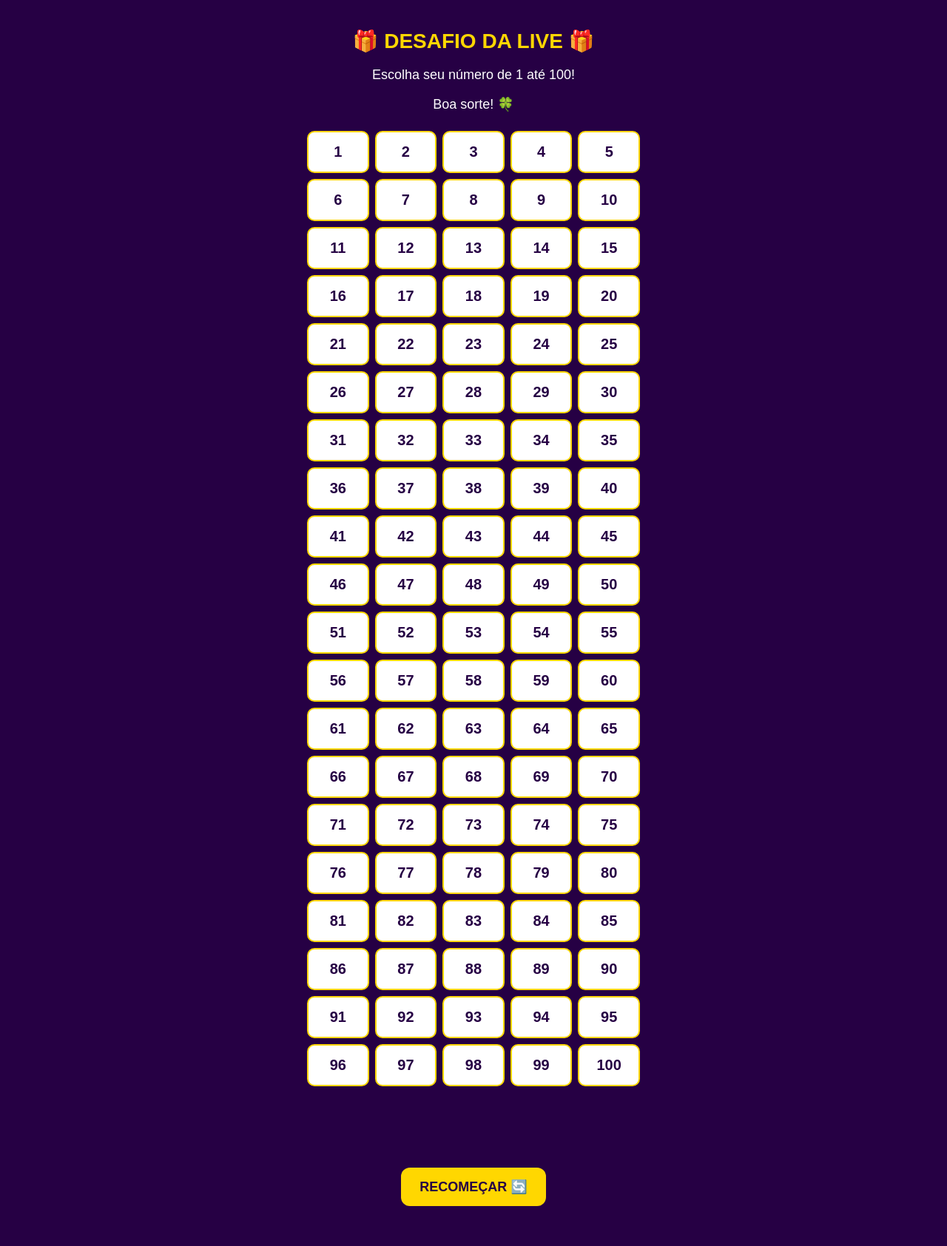
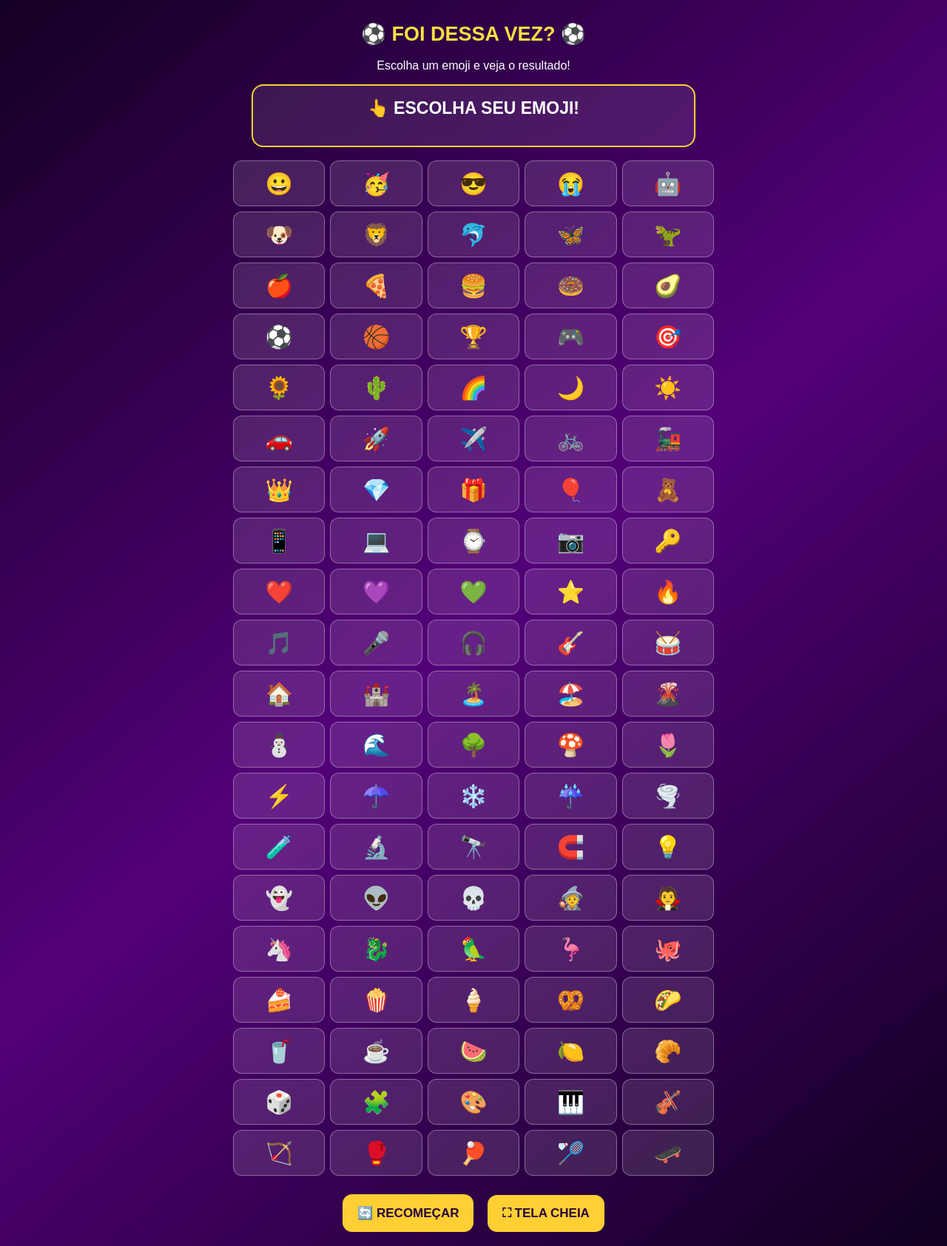
Before and after one commit to sensicalibrada/meusite, a plain HTML site: page index.html in a window 1280 px wide. Shown: the whole page at 74% size. Before the commit the page ends 1651 px from the top, so only its background shows below. Drawn offline with Linux system fonts and the light colour scheme.

Commit message:
Refactor HTML structure and styles

```diff
--- a/index.html
+++ b/index.html
@@ -3,120 +3,248 @@
 <html lang="pt-BR">
 <head>
 <meta charset="UTF-8">
-<meta name="viewport" content="width=device-width, initial-scale=1.0">
-<title>Desafio da Live</title>
-
+<meta name="viewport" content="width=device-width, initial-scale=1">
+<title>Foi Dessa Vez?</title>
 <style>
-* {
-  box-sizing: border-box;
-}
+* { box-sizing:border-box; }
 
 body {
-  margin: 0;
-  padding: 20px 12px;
-  background: #260044;
-  color: white;
-  font-family: Arial, sans-serif;
-  text-align: center;
+ margin:0;
+ padding:12px;
+ text-align:center;
+ color:white;
+ font-family:Arial,sans-serif;
+ background:linear-gradient(140deg,#150025,#530078,#100020);
 }
 
 h1 {
-  color: gold;
-  font-size: 28px;
+ color:#ffdf42;
+ font-size:27px;
 }
 
-p {
-  font-size: 18px;
+#mensagem {
+ background:#ffffff18;
+ border:2px solid #ffcf33;
+ border-radius:16px;
+ padding:17px 8px;
+ margin:15px auto;
+ max-width:600px;
+ font-size:23px;
+ font-weight:bold;
+ min-height:85px;
 }
 
 #grade {
-  display: grid;
-  grid-template-columns: repeat(5, 1fr);
-  gap: 8px;
-  max-width: 450px;
-  margin: 25px auto;
+ display:grid;
+ grid-template-columns:repeat(5,minmax(0,1fr));
+ gap:7px;
+ max-width:650px;
+ margin:18px auto;
 }
 
-.numero {
-  padding: 15px 2px;
-  border: 2px solid gold;
-  border-radius: 10px;
-  background: white;
-  color: #260044;
-  font-size: 20px;
-  font-weight: bold;
-  cursor: pointer;
+.quadro {
+ position:relative;
+ overflow:hidden;
+ background:#ffffff20;
+ border:1px solid #ffffff55;
+ border-radius:12px;
+ min-height:62px;
+ display:flex;
+ align-items:center;
+ justify-content:center;
+ font-size:30px;
+ cursor:pointer;
 }
 
-.numero:disabled {
-  background: #555;
-  color: white;
-  border-color: #777;
+.quadro:active {
+ transform:scale(.94);
 }
 
-#mensagem {
-  min-height: 65px;
-  margin: 20px 0;
-  color: gold;
-  font-size: 22px;
-  font-weight: bold;
+.bola {
+ position:absolute;
+ top:-65px;
+ left:50%;
+ transform:translateX(-50%);
+ font-size:35px;
+ z-index:5;
+ animation:cair .65s ease-in forwards;
+ pointer-events:none;
 }
 
-#reiniciar {
-  padding: 15px 25px;
-  border: none;
-  border-radius: 12px;
-  background: gold;
-  color: #260044;
-  font-size: 18px;
-  font-weight: bold;
-  cursor: pointer;
+@keyframes cair {
+ 0% {top:-65px;opacity:0}
+ 20% {opacity:1}
+ 100% {top:12px;opacity:1}
 }
+
+.quadro.erro::after {
+ content:"❌";
+ position:absolute;
+ inset:0;
+ display:flex;
+ align-items:center;
+ justify-content:center;
+ font-size:32px;
+ background:#80000055;
+ z-index:6;
+}
+
+button {
+ border:0;
+ border-radius:13px;
+ padding:15px 20px;
+ margin:7px;
+ font-size:17px;
+ font-weight:bold;
+ background:#ffcf33;
+ color:#26003e;
+ cursor:pointer;
+}
+
+#resultado {
+ display:none;
+ position:fixed;
+ inset:0;
+ z-index:20;
+ background:#100020ed;
+ align-items:center;
+ justify-content:center;
+ padding:20px;
+}
+
+.caixa {
+ background:linear-gradient(140deg,#570078,#210038);
+ border:3px solid #ffcf33;
+ border-radius:22px;
+ padding:30px 15px;
+ width:100%;
+ max-width:400px;
+ animation:aparecer .35s ease;
+}
+
+@keyframes aparecer {
+ from {transform:scale(.5);opacity:0}
+ to {transform:scale(1);opacity:1}
+}
+
+.caixa h2 {
+ color:#ffdf42;
+ font-size:34px;
+}
+
+.caixa .perda {
+ font-size:25px;
+ color:white;
+ font-weight:bold;
+}
+
+#emojiEscolhido {
+ font-size:75px;
+ margin:15px;
+}
+
 </style>
 </head>
-
 <body>
 
-<h1>🎁 DESAFIO DA LIVE 🎁</h1>
+<h1>⚽ FOI DESSA VEZ? ⚽</h1>
+<p>Escolha um emoji e veja o resultado!</p>
 
-<p>Escolha seu número de 1 até 100!</p>
-<p>Boa sorte! 🍀</p>
+<div id="mensagem">
+ 👆 ESCOLHA SEU EMOJI!
+</div>
 
 <div id="grade"></div>
 
-<div id="mensagem"></div>
+<button onclick="reiniciar()">🔄 RECOMEÇAR</button>
+<button onclick="telaCheia()">⛶ TELA CHEIA</button>
 
-<button id="reiniciar" onclick="iniciarJogo()">
-RECOMEÇAR 🔄
-</button>
+<div id="resultado">
+ <div class="caixa">
+  <h2>🎉 FOI DESSA VEZ!</h2>
+  <div id="emojiEscolhido"></div>
+  <div class="perda">
+   ❌ MAS NÃO DEU SORTE!<br><br>
+   VOCÊ PERDEU! 😭
+  </div>
+  <button onclick="reiniciar()">🔄 JOGAR NOVAMENTE</button>
+ </div>
+</div>
 
 <script>
-function iniciarJogo() {
-  var grade = document.getElementById("grade");
-  var mensagem = document.getElementById("mensagem");
+const emojis = [
+"😀","🥳","😎","😭","🤖","🐶","🦁","🐬","🦋","🦖",
+"🍎","🍕","🍔","🍩","🥑","⚽","🏀","🏆","🎮","🎯",
+"🌻","🌵","🌈","🌙","☀️","🚗","🚀","✈️","🚲","🚂",
+"👑","💎","🎁","🎈","🧸","📱","💻","⌚","📷","🔑",
+"❤️","💜","💚","⭐","🔥","🎵","🎤","🎧","🎸","🥁",
+"🏠","🏰","🏝️","🏖️","🌋","⛄","🌊","🌳","🍄","🌷",
+"⚡","☂️","❄️","☔","🌪️","🧪","🔬","🔭","🧲","💡",
+"👻","👽","💀","🧙","🧛","🦄","🐉","🦜","🦩","🐙",
+"🍰","🍿","🍦","🥨","🌮","🥤","☕","🍉","🍋","🥐",
+"🎲","🧩","🎨","🎹","🎻","🏹","🥊","🏓","🏸","🛹"
+];
 
-  grade.innerHTML = "";
-  mensagem.innerHTML = "";
+let escolhido = false;
 
-  for (var i = 1; i <= 100; i++) {
-    var botao = document.createElement("button");
+function mostrar() {
+ const grade = document.getElementById("grade");
+ grade.innerHTML = "";
 
-    botao.className = "numero";
-    botao.innerHTML = i;
+ emojis.forEach((emoji,i) => {
+  const quadro = document.createElement("div");
+  quadro.className = "quadro";
+  quadro.textContent = emoji;
 
-    botao.onclick = function() {
-      this.disabled = true;
-      this.innerHTML = "❌";
+  quadro.onclick = () => selecionar(quadro,emoji);
 
-      mensagem.innerHTML =
-        "😅 NÃO FOI DESSA VEZ! TENTE OUTRO!";
-    };
-
-    grade.appendChild(botao);
-  }
+  grade.appendChild(quadro);
+ });
 }
 
-iniciarJogo();
+function selecionar(quadro,emoji) {
+ if(escolhido) return;
+ escolhido = true;
+
+ const bola = document.createElement("span");
+ bola.className = "bola";
+ bola.textContent = "⚽";
+ quadro.appendChild(bola);
+
+ document.getElementById("mensagem").innerHTML =
+ "⚽ A BOLA ESTÁ CAINDO...";
+
+ setTimeout(() => {
+  quadro.classList.add("erro");
+
+  document.getElementById("emojiEscolhido").textContent = emoji;
+
+  document.getElementById("mensagem").innerHTML =
+  "❌ NÃO DEU SORTE!";
+
+  document.getElementById("resultado").style.display = "flex";
+ },750);
+}
+
+function reiniciar() {
+ escolhido = false;
+
+ document.getElementById("resultado").style.display = "none";
+ document.getElementById("mensagem").innerHTML =
+ "👆 ESCOLHA SEU EMOJI!";
+
+ mostrar();
+}
+
+function telaCheia() {
+ if(!document.fullscreenElement) {
+  document.documentElement.requestFullscreen?.();
+ } else {
+  document.exitFullscreen?.();
+ }
+}
+
+mostrar();
 </script>
 
 </body>
```
